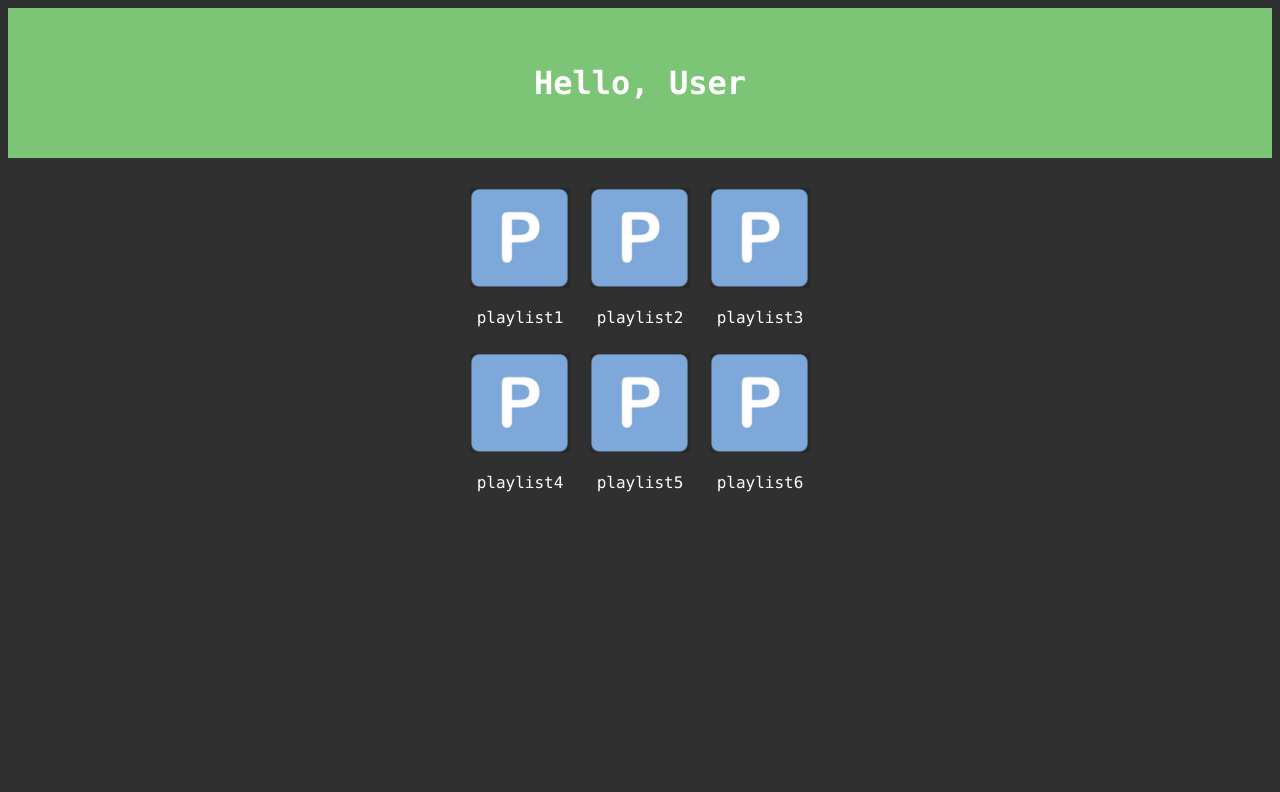
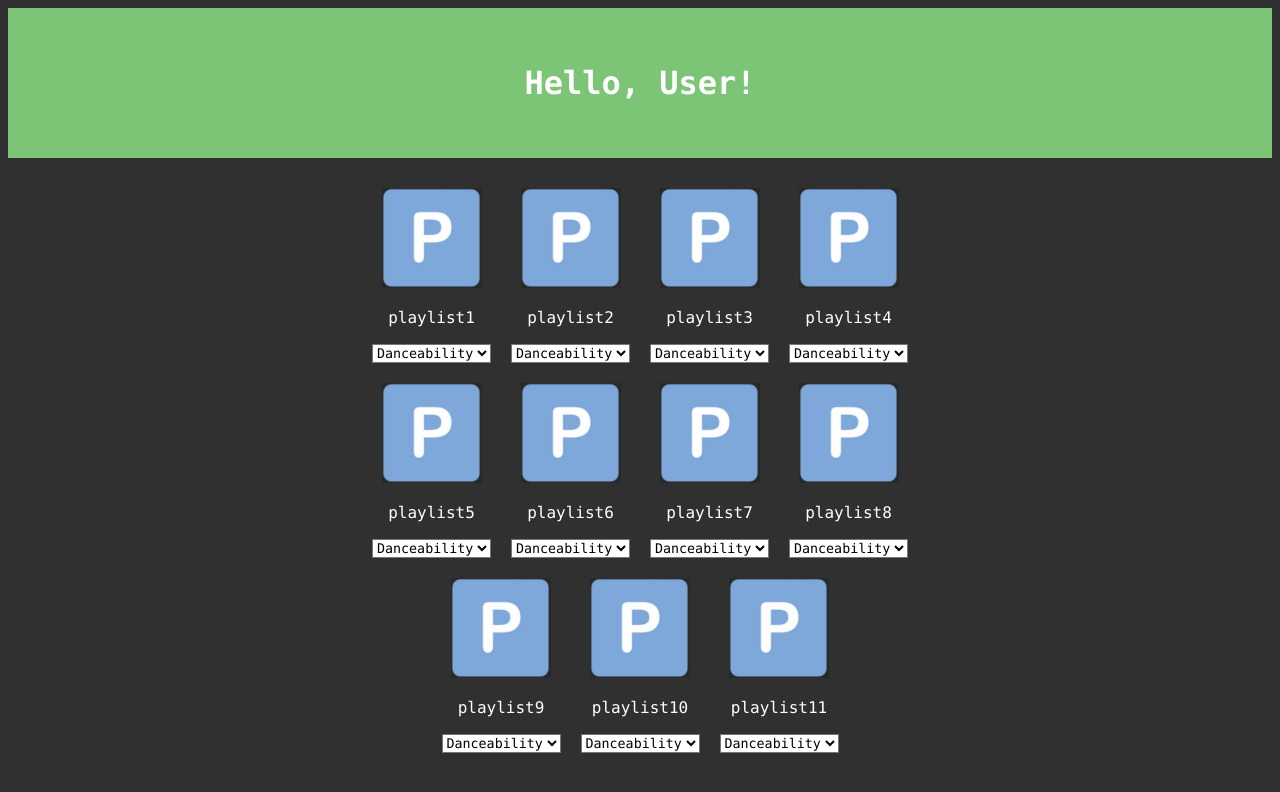
Before and after one commit to CSC4790-Fall2021-Org/senior-project-partify, an Angular app in the folder app-root/: page /home in a window 1280 px wide. Shown: the top 792 px of the page. Built offline with nearby package versions, Linux system fonts and the light colour scheme.

Commit message:
Dropdown menus added for partify, a few CSS changes made

```diff
--- a/app-root/src/app/app.module.ts
+++ b/app-root/src/app/app.module.ts
@@ -1,5 +1,6 @@
 import { NgModule } from '@angular/core';
 import { BrowserModule } from '@angular/platform-browser';
+import { FormsModule, ReactiveFormsModule } from '@angular/forms';
 
 import { AppComponent } from './app.component';
 import { HomeComponent } from './home/home.component';
@@ -15,7 +16,9 @@ import { PlaylistCoverComponent } from './playlist-cover/playlist-cover.componen
     PlaylistCoverComponent
   ],
   imports: [
-    BrowserModule
+    BrowserModule,
+    FormsModule,
+    ReactiveFormsModule,
   ],
   providers: [],
   bootstrap: [AppComponent]
--- a/app-root/src/app/navbar/navbar.component.html
+++ b/app-root/src/app/navbar/navbar.component.html
@@ -1 +1 @@
-<h1>Hello, User</h1>
+<h1>Hello, User!</h1>
--- a/app-root/src/app/playlist-cover/playlist-cover.component.html
+++ b/app-root/src/app/playlist-cover/playlist-cover.component.html
@@ -2,5 +2,11 @@
     <div class = playlists>
         <img src="../../assets/images/playlistCover.PNG">
         <p>{{ p.name }}</p>
+        <select>
+            <option>Danceability</option>
+            <option>BPM</option>
+            <option>Camelot</option>
+            <option>Edit Further</option>
+        </select>
     </div>
 </div>
--- a/app-root/src/app/playlist-cover/playlist-cover.component.ts
+++ b/app-root/src/app/playlist-cover/playlist-cover.component.ts
@@ -14,28 +14,14 @@ export class PlaylistCoverComponent implements OnInit {
     {name: "playlist3", img:"../../assets/images/playlistCover.PNG"},
     {name: "playlist4", img:"../../assets/images/playlistCover.PNG"},
     {name: "playlist5", img:"../../assets/images/playlistCover.PNG"},
-    {name: "playlist6", img:"../../assets/images/playlistCover.PNG"}
+    {name: "playlist6", img:"../../assets/images/playlistCover.PNG"},
+    {name: "playlist7", img:"../../assets/images/playlistCover.PNG"},
+    {name: "playlist8", img:"../../assets/images/playlistCover.PNG"},
+    {name: "playlist9", img:"../../assets/images/playlistCover.PNG"},
+    {name: "playlist10", img:"../../assets/images/playlistCover.PNG"},
+    {name: "playlist11", img:"../../assets/images/playlistCover.PNG"}
   ]
-//   constructor(){
-//     this.playlists = [
-//       {name: "playlist1", img:"../../assets/images/playlistCover.PNG"},
-//       {name: "playlist2", img:"../../assets/images/playlistCover.PNG"},
-//       {name: "playlist3", img:"../../assets/images/playlistCover.PNG"},
-//       {name: "playlist4", img:"../../assets/images/playlistCover.PNG"},
-//       {name: "playlist5", img:"../../assets/images/playlistCover.PNG"},
-//       {name: "playlist6", img:"../../assets/images/playlistCover.PNG"},
-//     ]
-//   }
-//   getPlaylists(): void{
-//     this.playlists = [
-//       {name: "playlist1", img:"../../assets/images/playlistCover.PNG"},
-//       {name: "playlist2", img:"../../assets/images/playlistCover.PNG"},
-//       {name: "playlist3", img:"../../assets/images/playlistCover.PNG"},
-//       {name: "playlist4", img:"../../assets/images/playlistCover.PNG"},
-//       {name: "playlist5", img:"../../assets/images/playlistCover.PNG"},
-//       {name: "playlist6", img:"../../assets/images/playlistCover.PNG"},
-//     ]
-//   }
+
   constructor() { }
 
   ngOnInit(): void {
--- a/app-root/src/styles.css
+++ b/app-root/src/styles.css
@@ -11,14 +11,6 @@ app-home{
     flex-direction: row;
     justify-content: center;
 }
-
-/* app-home .playlists{
-    display: flex;
-    flex-direction: row;
-    flex-wrap: wrap;
-    justify-content: center;
-    width: 500px;
-} */
 
 app-navbar{
     width: 100%;
@@ -43,11 +35,10 @@ app-playlist-cover{
     flex-direction: row;
     flex-wrap: wrap;
     justify-content: center;
-    width: 400px;
+    width: 50%;
 }
 
 app-playlist-cover .playlists{
-    /* text-align: center; */
     margin: 10px;
 }
 
@@ -56,3 +47,8 @@ app-playlist-cover img{
     height: 100px;
     display: inline-block;
 }
+
+app-playlist-cover select{
+    background-color: white;
+    color: black;
+}
```
